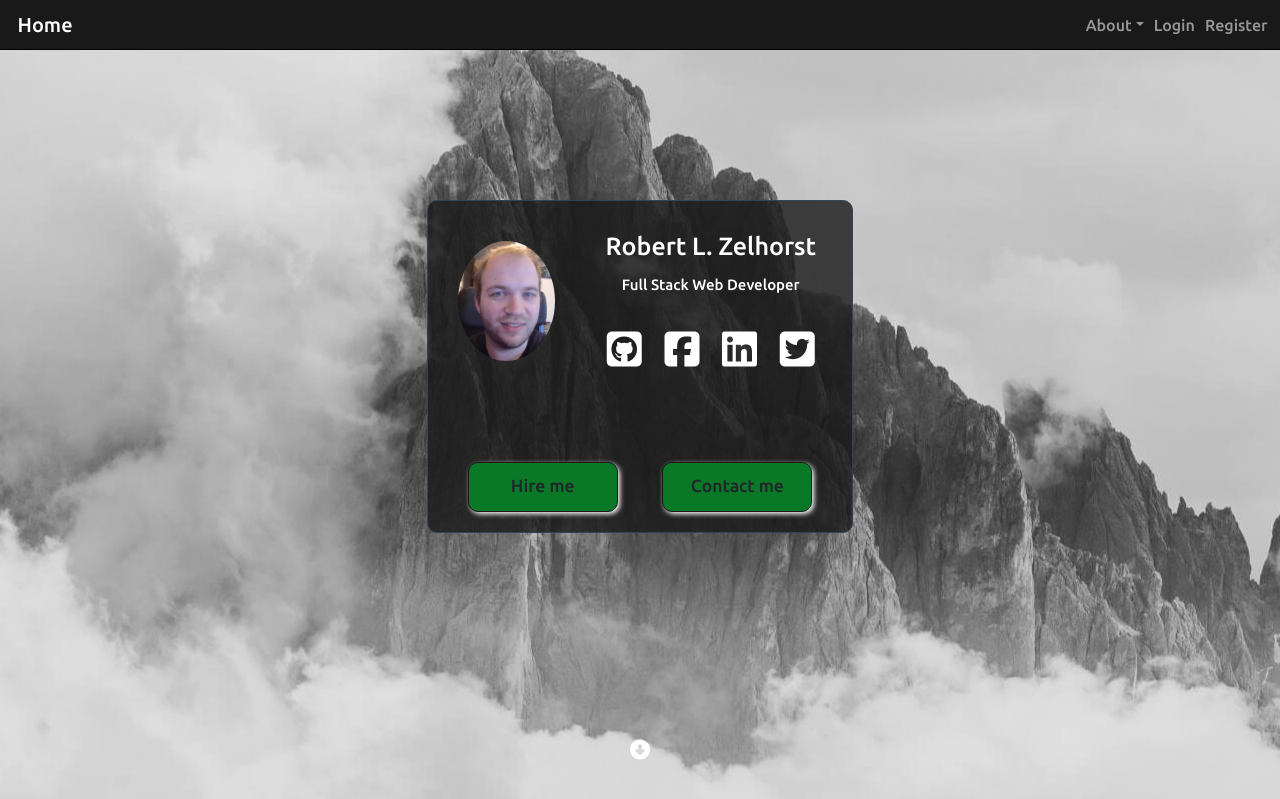
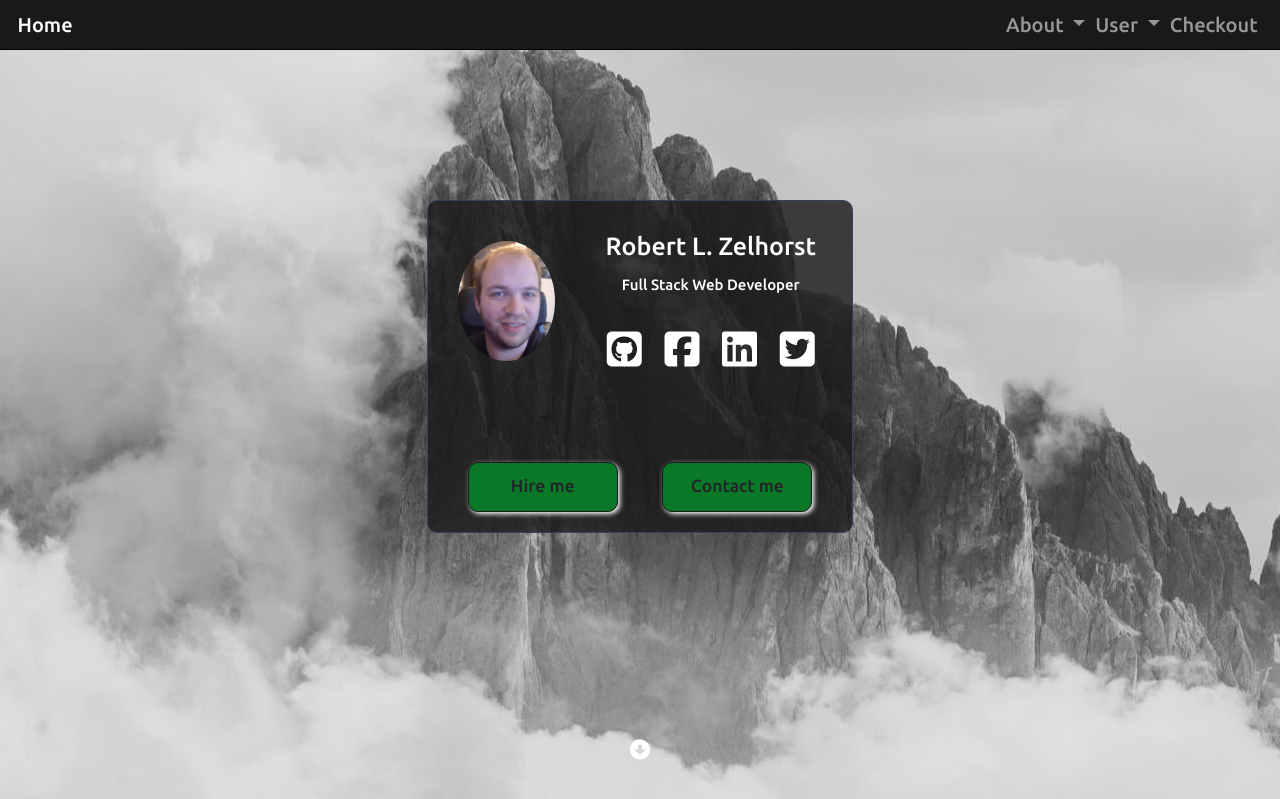
Before and after one commit to Zelhorst92/MyPortfolio, a Django app: page / in a window 1280 px wide. Shown: the top 799 px of the page. Run offline with Django 3.2, Linux system fonts and the light colour scheme; some libraries are stand-ins or nearby versions.

Commit message:
Revise navigation and linked media folder

```diff
--- a/my_portfolio/settings.py
+++ b/my_portfolio/settings.py
@@ -152,6 +152,9 @@ USE_TZ = True
 STATIC_URL = 'static/'
 STATICFILES_DIRS = (os.path.join(BASE_DIR, 'static'),)
 
+MEDIA_URL = '/media/'
+MEDIA_ROOT = os.path.join(BASE_DIR, 'media')
+
 # Default primary key field type
 # https://docs.djangoproject.com/en/3.2/ref/settings/#default-auto-field
 
--- a/my_portfolio/urls.py
+++ b/my_portfolio/urls.py
@@ -15,9 +15,11 @@ Including another URLconf
 """
 from django.contrib import admin
 from django.urls import path, include
+from django.conf import settings
+from django.conf.urls.static import static
 
 urlpatterns = [
     path('admin/', admin.site.urls),
     path('accounts/', include('allauth.urls')),
     path('', include('home.urls')),
-]
+] + static(settings.MEDIA_URL, document_root=settings.MEDIA_ROOT)
--- a/static/css/styles.css
+++ b/static/css/styles.css
@@ -21,7 +21,8 @@ body {
     height: 5rem;
     border-bottom: 1px solid #000000;
     background-color: #191919 !important;
-    z-index: 999;
+    font-size: 2rem;
+    z-index: 99;
 }
 
 .navbar-brand {
@@ -31,12 +32,42 @@ body {
 
 .navbar-nav {
     text-align: right;
+
 }
 
 .navbar-toggler {
     color: #ffffff;
     border-color: #8C8C8C;
     font-size: 3rem;
+}
+
+.dropdown-menu {
+    background-color: #191919;
+
+}
+
+.dropdown-item {
+    font-size: 1.5rem;
+    text-align: end;
+    color: #FFFFFF!important;
+}
+
+.navbar-collapse, .collapse {
+    background-color: #191919;
+}
+
+.offcanvas {
+    margin-top: 5rem;
+    bottom: initial;
+    transition: transform .5s ease-in-out;
+}
+
+.offcanvas-end {
+    width: 18rem;
+}
+
+.offcanvas-body {
+    background: #191919;
 }
 
 /* - - - - - Landing Page - - - - - */
@@ -147,3 +178,11 @@ body {
     transform: translateY(3px);
     transition: 0.2s;
 }
+
+
+@media screen and (min-width: 992px) {
+
+    .offcanvas {
+        margin-top: 0;
+    }
+}
--- a/templates/components/navigation.html
+++ b/templates/components/navigation.html
@@ -1,36 +1,41 @@
 <nav class="navbar navbar-expand-lg sticky-top navbar-dark bg-light">
 	<div class="container-fluid">
-		<a class="navbar-brand" href="#herosection">Home</a>
-		<button class="navbar-toggler" type="button" data-bs-toggle="collapse" data-bs-target="#navbarSupportedContent"
-			aria-controls="navbarSupportedContent" aria-expanded="false" aria-label="Toggle navigation">
-			<i class="fas fa-bars"></i>
-		</button>
-		<div class="collapse navbar-collapse" id="navbarSupportedContent">
-			<ul class="navbar-nav ms-auto mb-2 mb-lg-0">
-				<li class="nav-item dropdown">
-					<a class="nav-link dropdown-toggle" href="#" id="navbarDropdown" role="button"
-						data-toggle="dropdown" aria-expanded="false">About</a>
-					<div class="dropdown-menu" aria-labelledby="navbarDropdown">
-						<a class="dropdown-item" href="#aboutsection">About Me</a>
-						<a class="dropdown-item" href="#timelinesection">Experiences</a>
-						<a class="dropdown-item" href="#servicessection">Services</a>
-						<a class="dropdown-item" href="#gallerysection">Previous Projects</a>
-						<a class="dropdown-item" href="#contactsection">Contact Me</a>
-					</div>
-				</li>
-				<!--                 <li class="nav-item">
-				<a class="nav-link" href="#">Dashboard</a>
+	  <a class="navbar-brand" href="#herosection">Home</a>
+	  <button class="navbar-toggler" type="button" data-bs-toggle="offcanvas" data-bs-target="#offcanvasNavbar" aria-controls="offcanvasNavbar">
+		<span><i class="fas fa-bars"></i></span>
+	  </button>
+	  <div class="offcanvas offcanvas-end" tabindex="-1" data-bs-scroll="true" data-bs-backdrop="false" id="offcanvasNavbar" aria-labelledby="offcanvasNavbarLabel">
+		<div class="offcanvas-body">
+		  <ul class="navbar-nav justify-content-end flex-grow-1 pe-3">
+			<li class="nav-item dropdown">
+			  <a class="nav-link dropdown-toggle" href="#" id="offcanvasNavbarDropdown" role="button" data-bs-toggle="dropdown" aria-expanded="false">
+				About
+			  </a>
+			  <ul class="dropdown-menu" aria-labelledby="offcanvasNavbarDropdown">
+				<li><a class="dropdown-item" href="#aboutsection">About Me</a></li>
+				<li><a class="dropdown-item" href="#timelinesection">Experience</a></li>
+				<li><a class="dropdown-item" href="#servicessection">Services</a></li>
+				<li><a class="dropdown-item" href="#gallerysection">Previous Projects</a></li>
+				<li><a class="dropdown-item" href="#contactsection">Contact</a></li>
+			  </ul>
 			</li>
-			<li class="nav-item">
-				<a class="nav-link" href="#">Logout</a>
-			</li> -->
-				<li class="nav-item">
-					<a class="nav-link" href="#">Login</a>
-				</li>
-				<li class="nav-item">
-					<a class="nav-link" href="#">Register</a>
-				</li>
-			</ul>
+
+			<li class="nav-item dropdown">
+				<a class="nav-link dropdown-toggle" href="#" id="offcanvasNavbarDropdown" role="button" data-bs-toggle="dropdown" aria-expanded="false">
+				  User
+				</a>
+				<ul class="dropdown-menu" aria-labelledby="offcanvasNavbarDropdown">
+					<li><a class="dropdown-item" href="#">Login</a></li>
+					<li><a class="dropdown-item" href="#">Register</a></li>
+
+					<li><a class="dropdown-item" href="#">Dashboard</a></li>
+					<li><a class="dropdown-item" href="#">Logout</a></li>
+				</ul>
+			  </li>
+			  <li class="nav-item"><a class="nav-link" href="#">Checkout</a></li>
+		  </ul>
+
 		</div>
+	  </div>
 	</div>
-</nav>
+  </nav>
--- a/templates/layout/scripts.html
+++ b/templates/layout/scripts.html
@@ -4,8 +4,8 @@
 <script src="https://cdn.jsdelivr.net/npm/jquery@3.5.1/dist/jquery.slim.min.js"
     integrity="sha384-DfXdz2htPH0lsSSs5nCTpuj/zy4C+OGpamoFVy38MVBnE+IbbVYUew+OrCXaRkfj" crossorigin="anonymous">
 </script>
-<script src="https://cdn.jsdelivr.net/npm/bootstrap@4.6.1/dist/js/bootstrap.bundle.min.js"
-    integrity="sha384-fQybjgWLrvvRgtW6bFlB7jaZrFsaBXjsOMm/tB9LTS58ONXgqbR9W8oWht/amnpF" crossorigin="anonymous">
+<script src="https://cdn.jsdelivr.net/npm/bootstrap@5.1.3/dist/js/bootstrap.bundle.min.js"
+    integrity="sha384-ka7Sk0Gln4gmtz2MlQnikT1wXgYsOg+OMhuP+IlRH9sENBO0LRn5q+8nbTov4+1p" crossorigin="anonymous">
 </script>
 <script src="{% static 'js/scripts.js' %}"></script>
 {% endblock %}
```
